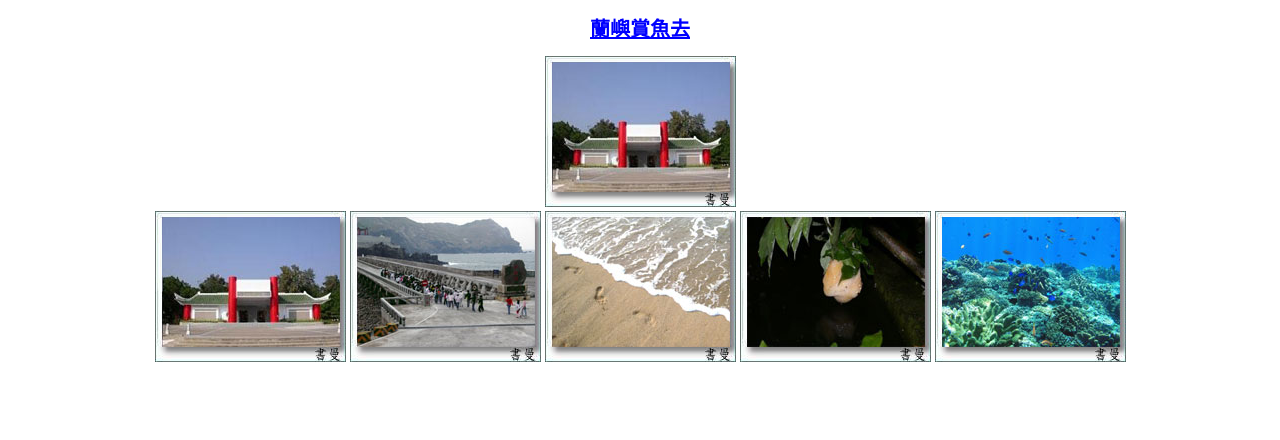
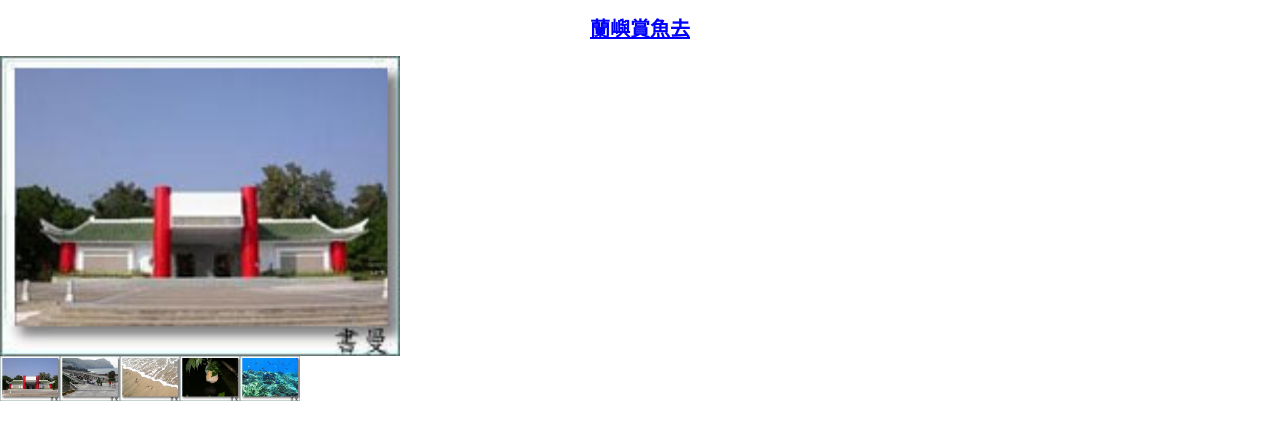
Before and after one commit to creeshrimp/bingji-certification, a plain HTML site: page 05/web03/album5/album5.html in a window 1280 px wide. Drawn offline with Linux system fonts and the light colour scheme.

Commit message:
[mod] 第五題相簿調整

```diff
--- a/05/web03/album5/album5.html
+++ b/05/web03/album5/album5.html
@@ -28,6 +28,32 @@
             text-decoration: underline;
             color: #0000FF;
         }
+
+        #album {
+            width: 400px;
+            height: 300px;
+
+            #display {
+                width: 100%;
+                height: 300px;
+
+                img {
+                    display: block;
+                    width: 100%;
+                    height: 100%;
+                }
+            }
+
+            #thumbnails {
+                display: flex;
+
+                img {
+                    display: block;
+                    width: 60px;
+                    height: 45px;
+                }
+            }
+        }
     </style>
 </head>
 
```
